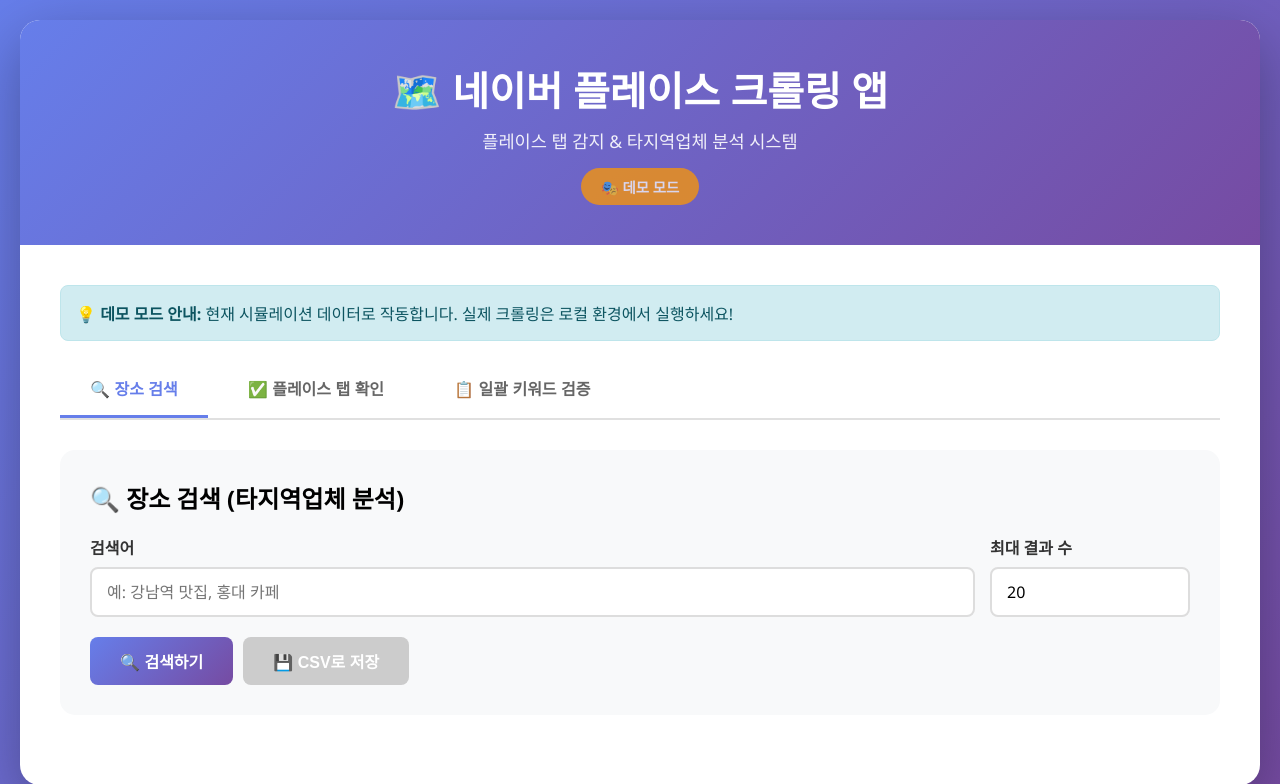
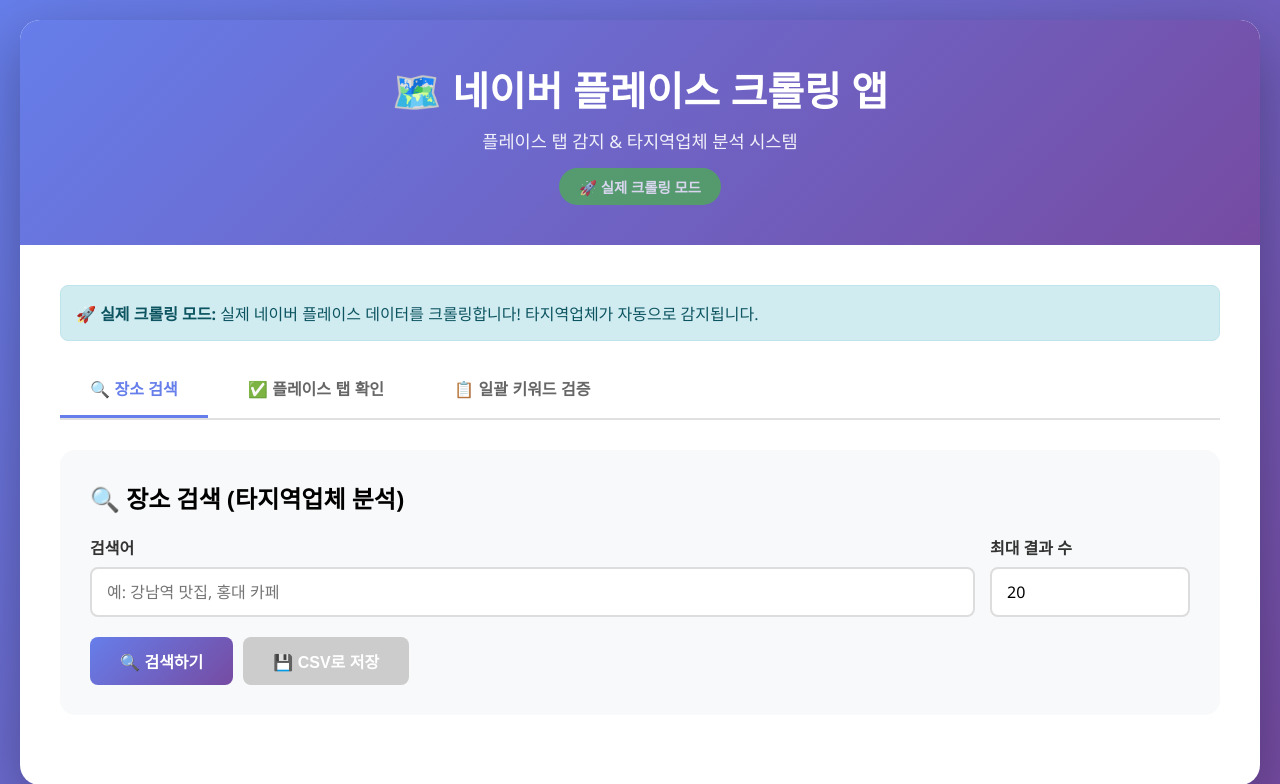
Before and after one commit to masolshop/AINAVER, a Flask app: page / in a window 1280 px wide. Shown: the top 784 px of the page. Run offline with Flask 3, Linux system fonts and the light colour scheme.

Commit message:
UI 업데이트: 실제 크롤링 모드 표시
- 데모 모드 배지 → 실제 크롤링 모드 배지 (녹색)
- 안내 메시지 업데이트
- 사용자에게 실제 데이터 크롤링 중임을 명확히 표시

```diff
--- a/templates/index.html
+++ b/templates/index.html
@@ -484,12 +484,12 @@
         <div class="header">
             <h1>🗺️ 네이버 플레이스 크롤링 앱</h1>
             <p>플레이스 탭 감지 & 타지역업체 분석 시스템</p>
-            <div class="demo-badge">🎭 데모 모드</div>
+            <div class="demo-badge" style="background: #4caf50;">🚀 실제 크롤링 모드</div>
         </div>
 
         <div class="content">
             <div class="alert alert-info">
-                <strong>💡 데모 모드 안내:</strong> 현재 시뮬레이션 데이터로 작동합니다. 실제 크롤링은 로컬 환경에서 실행하세요!
+                <strong>🚀 실제 크롤링 모드:</strong> 실제 네이버 플레이스 데이터를 크롤링합니다! 타지역업체가 자동으로 감지됩니다.
             </div>
 
             <div class="tabs">
```
